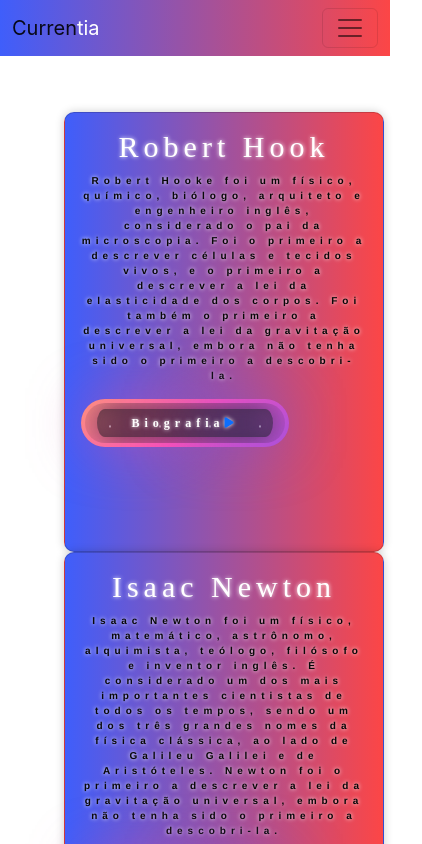
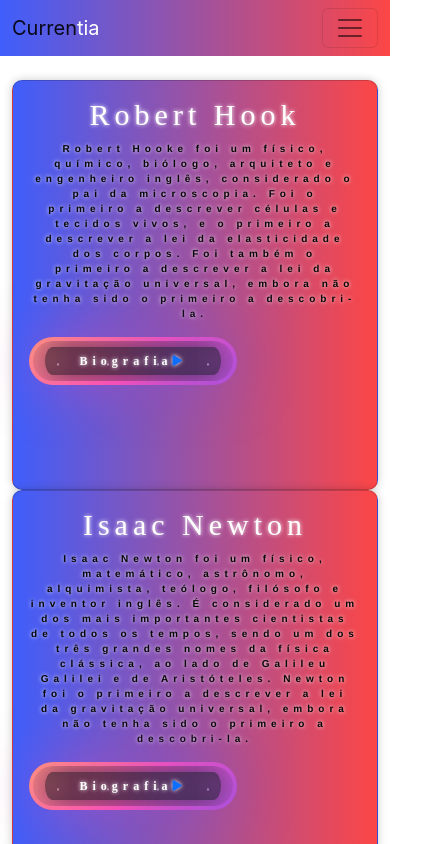
Before and after one commit to benetesla/currentia, a React (Create React App) app: page /fase1 in a window 390 px wide. Shown: the top 844 px of the page, 422 px wide, since content can reach past the window. Built offline with nearby package versions, Linux system fonts and the light colour scheme.

Commit message:
Configurando os cartoes no mobile

```diff
--- a/src/Components/Fase1/Fase1.css
+++ b/src/Components/Fase1/Fase1.css
@@ -10,7 +10,7 @@
     flex-direction: column;
     align-items: center;
     justify-content: center;
-    width: 400px;
+    width: 100%;
     height: 100%;
     background: rgb(156, 169, 235);
     background: linear-gradient(90deg, rgba(156, 169, 235, 1) 0%, rgba(255, 255, 255, 1) 100%);
@@ -228,11 +228,13 @@ strong {
 @media screen and (max-width: 768px) {
     .container {
         flex-direction: column;
-        margin: 2rem 2rem;
 
     }
     .card {
-        width:20rem;
+        width: 100%;
+        margin: 0;
+        margin-top: 5rem;
+
     }
     .card:hover {
         transform: scale(1);
--- a/src/Components/Fase1/Fase1.jsx
+++ b/src/Components/Fase1/Fase1.jsx
@@ -4,8 +4,9 @@ import './Fase1.css'
 const Fase1 = () => {
   return (
     <>
+
+      <div className="container">
       <Navbar />
-      <div className="container">
         <div className="row">
           <div className="col-12 col-md-6">
             <div className="card mb-2">
```
